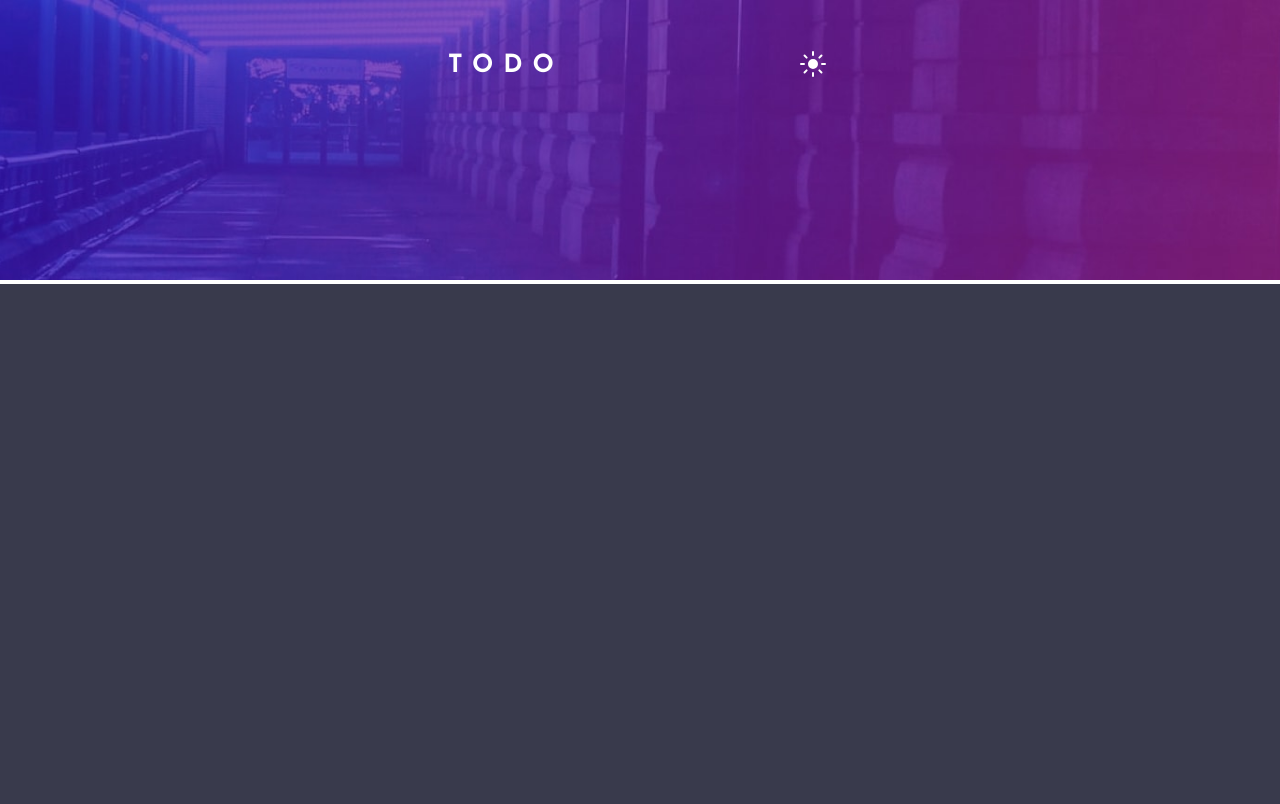
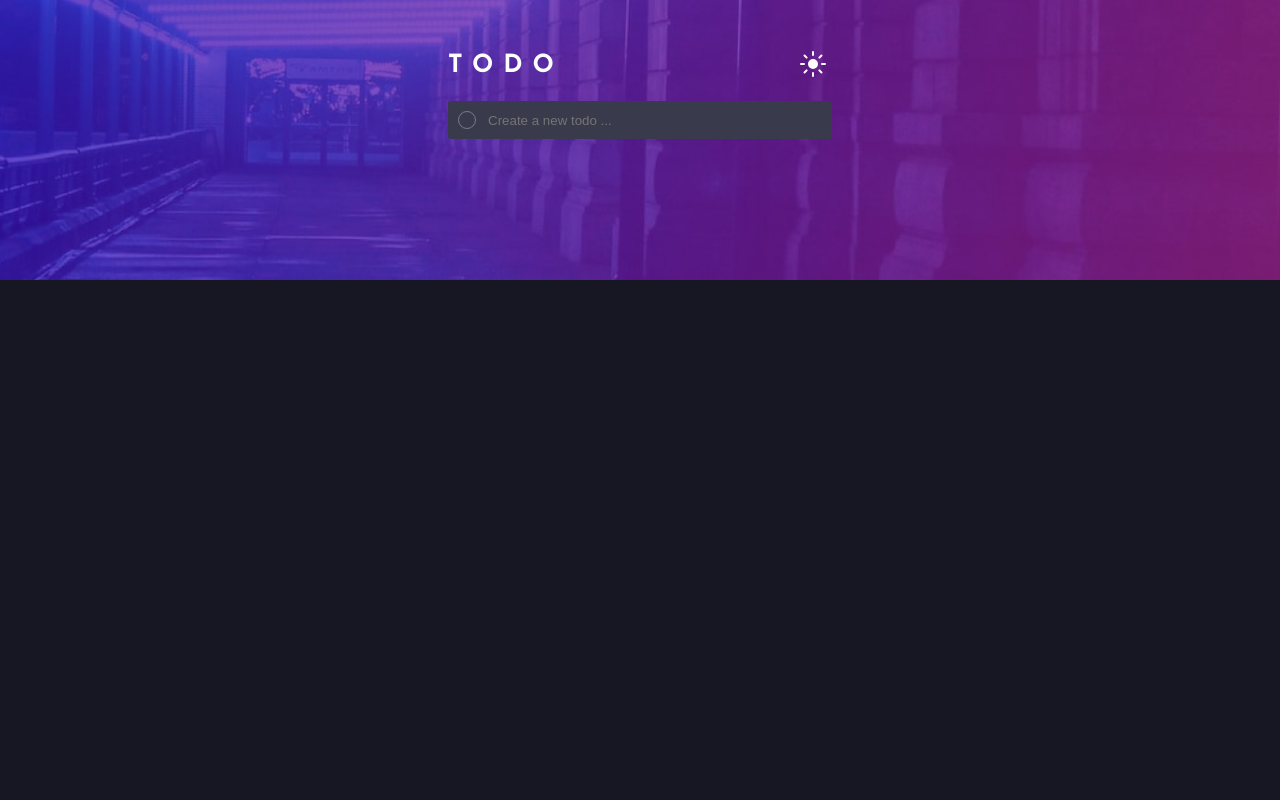
Before and after one commit to mccartheney/React-Docker-Todo-App, a React (Create React App) app: page / in a window 1280 px wide. Built offline with nearby package versions, Linux system fonts and the light colour scheme.

Commit message:
TodoInput functionalitie and stylization finalized

```diff
--- a/src/componenets/Todo/Todo.jsx
+++ b/src/componenets/Todo/Todo.jsx
@@ -1,10 +1,17 @@
+// import react things
+import { useState } from "react";
+
 // import components
 import TodoHeader from "./TodoHeader/TodoHeader";
+import TodoInput from "./TodoInput/TodoInput";
 
 // Main Component Todo
 const Todo = (props) => {
     // get theme states from props
     const {theme, setTheme} = props;
+
+    const [todoList, setTodoList] = useState([]);
+    console.log(todoList);
 
     // return main todo functionalities
     return (
@@ -12,6 +19,10 @@ const Todo = (props) => {
             <div className="main_component_todo_todos">
                 {/* todo header */}
                 <TodoHeader theme={theme} setTheme={setTheme}/>
+
+                {/* create new todo */}
+                <TodoInput setTodoList={setTodoList} todoList={todoList}/>
+
             </div>
         </div>
     );
--- a/src/componenets/Todo/TodoInput/TodoInput.jsx
+++ b/src/componenets/Todo/TodoInput/TodoInput.jsx
@@ -1,5 +1,57 @@
+// import react stuff
+import { useId, useState } from "react";
+
+// funtion to create new todo
+const AddNewTodo = (event, value, id, setTodoList, todoList) => {
+    // dont reload page when add new todo
+    event.preventDefault();
+
+    // create new todo obj
+    const newTodo = {
+        value : value,
+        id : id,
+        compleated : false
+    }
+
+    // with todo state add todo to their list
+    setTodoList(oldTodoList => {
+        return ([...oldTodoList, newTodo]);
+    });
+}
+
+// main component
 const TodoInput = (props) => {
+    // get todo states from props
+    const {todolist, setTodoList} = props
 
+    // create states for new todo input
+    const [inputValue, setInputValue] = useState("")
+
+    // create new id
+    const id = useId();
+
+    // return form
+    return (
+        // when submit that form:
+        //      add new todo with arguments:
+        //          -event, input value, id, listStates
+        <form className="main_component_todo_todos_inputTodo"
+            onSubmit={(event) => AddNewTodo(event, inputValue, id, setTodoList, todolist)}>
+            <input type="marker" disabled="disabled" className="main_component_todo_todos_inputTodo-marker" />
+
+            {/* input with the value for new todo */}
+            <input
+                type="text"
+                className="main_component_todo_todos_inputTodo-input"
+                placeholder="Create a new todo ..."
+                onChange={(event) => {setInputValue(event.target.value)}}
+                value={inputValue}
+            />
+
+            <input type="submit" hidden />
+        </form>
+    )
 };
 
+// export TodoInput
 export default TodoInput;
--- a/src/sass/components/_background.sass
+++ b/src/sass/components/_background.sass
@@ -1,6 +1,8 @@
 .MainContent_background
     picture
+        display: block
         img
+            vertical-align: bottom
             width: 100vw
             height: 35vh
             object-fit: cover
--- a/src/sass/components/_todoItem.sass
+++ b/src/sass/components/_todoItem.sass
@@ -0,0 +1,18 @@
+.main_component_todo_todos_inputTodo
+    margin-top: 20px
+    border-radius: 3px
+    .main_component_todo_todos_inputTodo-marker
+        width: 18px
+        height: 18px
+        background: none
+        border-radius: 50%
+        border: 1px solid $Dark-Grayish-Blue
+        margin: 10px
+
+    .main_component_todo_todos_inputTodo-input
+        width: calc( 100% - 50px )
+        background: none
+        border: none
+
+        &:focus
+            outline: none
--- a/src/sass/style.css
+++ b/src/sass/style.css
@@ -48,7 +48,11 @@ input {
   border-radius: 0;
 }
 
+.MainContent_background picture {
+  display: block;
+}
 .MainContent_background picture img {
+  vertical-align: bottom;
   width: 100vw;
   height: 35vh;
   -o-object-fit: cover;
@@ -83,14 +87,47 @@ input {
   cursor: pointer;
 }
 
+.main_component_todo_todos_inputTodo {
+  margin-top: 20px;
+  border-radius: 3px;
+}
+.main_component_todo_todos_inputTodo .main_component_todo_todos_inputTodo-marker {
+  width: 18px;
+  height: 18px;
+  background: none;
+  border-radius: 50%;
+  border: 1px solid hsl(234, 11%, 52%);
+  margin: 10px;
+}
+.main_component_todo_todos_inputTodo .main_component_todo_todos_inputTodo-input {
+  width: calc(100% - 50px);
+  background: none;
+  border: none;
+}
+.main_component_todo_todos_inputTodo .main_component_todo_todos_inputTodo-input:focus {
+  outline: none;
+}
+
 body {
   font-family: "Josefin Sans", sans-serif;
 }
 
 .dark .main_component_todo {
+  background-color: hsl(235, 21%, 11%);
+}
+.dark .main_component_todo .main_component_todo_todos_inputTodo {
   background-color: hsl(237, 14%, 26%);
+}
+.dark .main_component_todo .main_component_todo_todos_inputTodo .main_component_todo_todos_inputTodo-input {
+  color: hsl(234, 39%, 85%);
 }
 
 .light .main_component_todo {
+  background-color: hsl(236, 33%, 92%);
+}
+.light .main_component_todo .main_component_todo_todos_inputTodo {
   background-color: hsl(0, 0%, 98%);
+}
+.light .main_component_todo .main_component_todo_todos_inputTodo .main_component_todo_todos_inputTodo-input {
+  color: hsl(236, 9%, 61%);
 }/*# sourceMappingURL=style.css.map */
--- a/src/sass/themes/_darkMode.sass
+++ b/src/sass/themes/_darkMode.sass
@@ -1,3 +1,8 @@
 .dark
     .main_component_todo
-        background-color: $Very-Dark-Grayish-Blue
+        background-color: $Very-Dark-Blue
+        .main_component_todo_todos_inputTodo
+            background-color: $Very-Dark-Grayish-Blue
+
+            .main_component_todo_todos_inputTodo-input
+                color: $Light-Grayish-Blue
```
Also changed, not shown: src/sass/themes/_lightMode.sass (+6 -1 lines), 1 other file (tests, documents, lock files or other folders).
